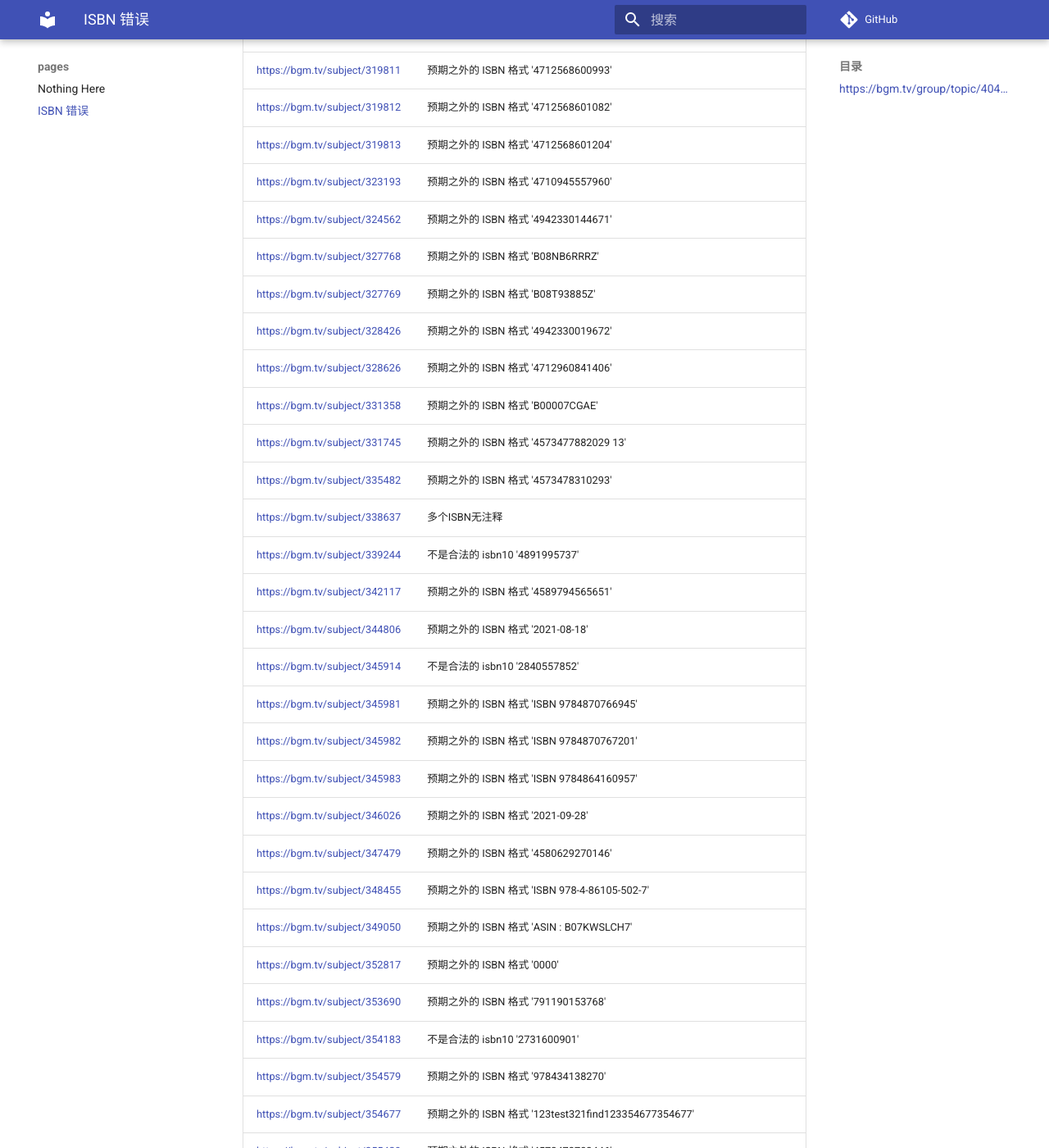
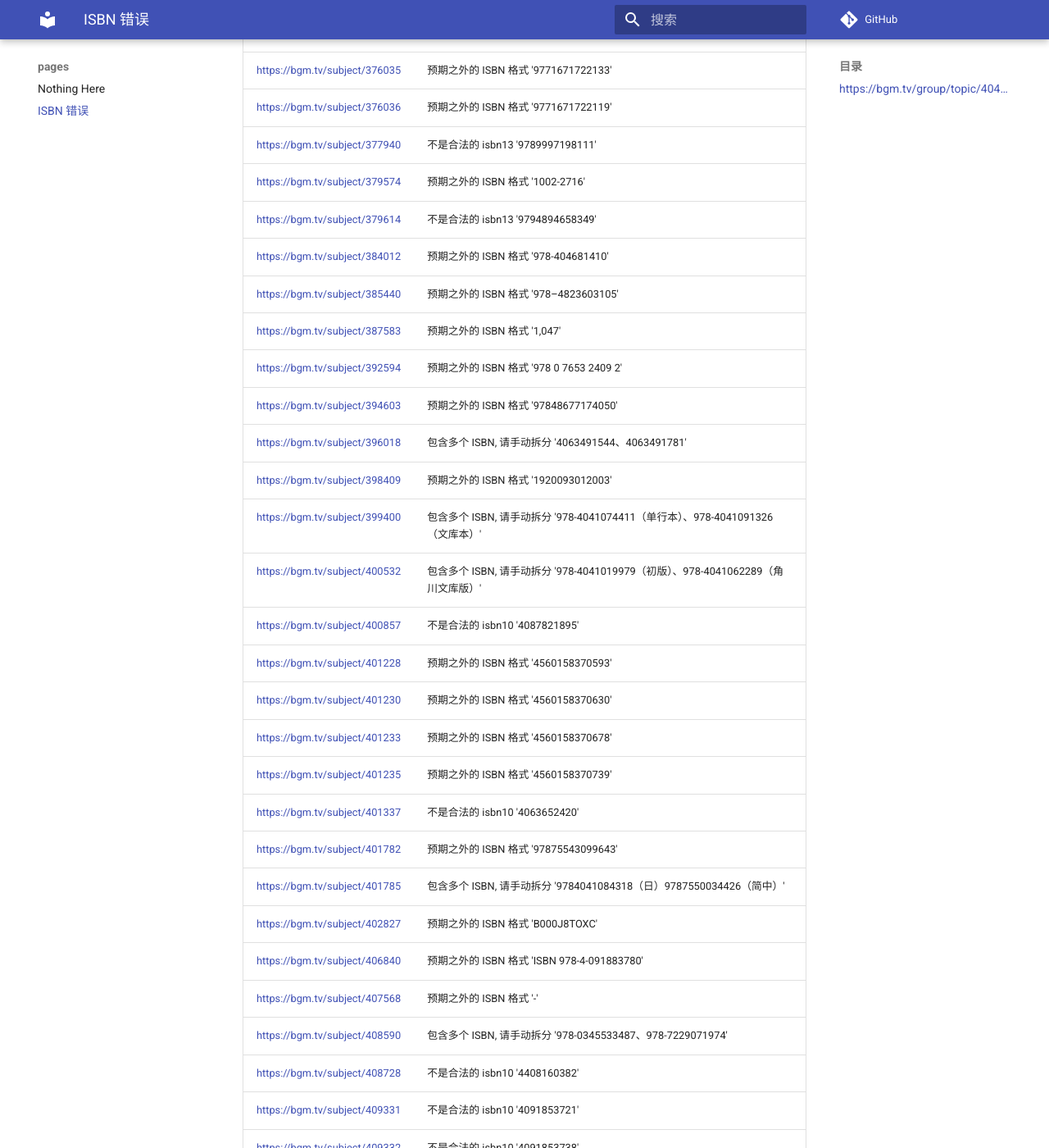
Before and after one commit to trim21/bangumi-pages, an MkDocs documentation site: the page built from docs/isbn.md, in a window 1280 px wide and 1400 px high, scrolled down 3822 px. Shown: the whole window at 82% size. Built offline with MkDocs 1.6.1 and Material for MkDocs 9.7.7, drawn with Linux system fonts in a browser that asks for light colours; comment, search, counter and statistics services are not loaded; some of the changed text lies outside the part shown.

Commit message:
update isbn.md

```diff
--- a/docs/isbn.md
+++ b/docs/isbn.md
@@ -65,76 +65,27 @@ total 375
 | <https://bgm.tv/subject/255084> | 不是合法的 isbn10 '6000043278' |
 | <https://bgm.tv/subject/256392> | 预期之外的 ISBN 格式 'B00HRRNED4' |
 | <https://bgm.tv/subject/269433> | 预期之外的 ISBN 格式 '4712568602348' |
-| <https://bgm.tv/subject/294211> | 预期之外的 ISBN 格式 '4571495880553' |
-| <https://bgm.tv/subject/298081> | 预期之外的 ISBN 格式 '4942330125915' |
-| <https://bgm.tv/subject/300549> | 预期之外的 ISBN 格式 '上册：9784757501683' |
 | <https://bgm.tv/subject/302237> | 预期之外的 ISBN 格式 'B07YNMMN21' |
 | <https://bgm.tv/subject/303574> | 包含多个 ISBN, 请手动拆分 '1-56389-488-2, 1-56389-743-1, 1-4012-0411-2' |
 | <https://bgm.tv/subject/306331> | 预期之外的 ISBN 格式 '4712568600900' |
 | <https://bgm.tv/subject/309920> | 多个ISBN无注释 |
-| <https://bgm.tv/subject/309925> | 多个ISBN无注释 |
 | <https://bgm.tv/subject/310360> | 预期之外的 ISBN 格式 '4712831760614' |
-| <https://bgm.tv/subject/310776> | 预期之外的 ISBN 格式 '4562199505583' |
 | <https://bgm.tv/subject/311159> | 包含多个 ISBN, 请手动拆分 'ISBN 978-4093792646（上） ISBN 978-4093792653（下） ISBN 978-4101369242（文庫本）' |
-| <https://bgm.tv/subject/311387> | 包含多个 ISBN, 请手动拆分 '9789578749917 / 9787554305584' |
-| <https://bgm.tv/subject/311388> | 包含多个 ISBN, 请手动拆分 '9789578749924 / 9787554305591' |
-| <https://bgm.tv/subject/311389> | 包含多个 ISBN, 请手动拆分 '9789578749931 / 9787554306116' |
-| <https://bgm.tv/subject/311390> | 包含多个 ISBN, 请手动拆分 '9789578749948 / 9787554307267' |
-| <https://bgm.tv/subject/311391> | 包含多个 ISBN, 请手动拆分 '9789578749955 / 9787554307588' |
 | <https://bgm.tv/subject/311443> | 预期之外的 ISBN 格式 '9771671688187' |
 | <https://bgm.tv/subject/319809> | 预期之外的 ISBN 格式 '4712568600634' |
 | <https://bgm.tv/subject/319811> | 预期之外的 ISBN 格式 '4712568600993' |
 | <https://bgm.tv/subject/319812> | 预期之外的 ISBN 格式 '4712568601082' |
 | <https://bgm.tv/subject/319813> | 预期之外的 ISBN 格式 '4712568601204' |
 | <https://bgm.tv/subject/323193> | 预期之外的 ISBN 格式 '4710945557960' |
-| <https://bgm.tv/subject/324562> | 预期之外的 ISBN 格式 '4942330144671' |
-| <https://bgm.tv/subject/327768> | 预期之外的 ISBN 格式 'B08NB6RRRZ' |
-| <https://bgm.tv/subject/327769> | 预期之外的 ISBN 格式 'B08T93885Z' |
-| <https://bgm.tv/subject/328426> | 预期之外的 ISBN 格式 '4942330019672' |
 | <https://bgm.tv/subject/328626> | 预期之外的 ISBN 格式 '4712960841406' |
-| <https://bgm.tv/subject/331358> | 预期之外的 ISBN 格式 'B00007CGAE' |
-| <https://bgm.tv/subject/331745> | 预期之外的 ISBN 格式 '4573477882029 13' |
-| <https://bgm.tv/subject/335482> | 预期之外的 ISBN 格式 '4573478310293' |
-| <https://bgm.tv/subject/338637> | 多个ISBN无注释 |
-| <https://bgm.tv/subject/339244> | 不是合法的 isbn10 '4891995737' |
-| <https://bgm.tv/subject/342117> | 预期之外的 ISBN 格式 '4589794565651' |
-| <https://bgm.tv/subject/344806> | 预期之外的 ISBN 格式 '2021-08-18' |
-| <https://bgm.tv/subject/345914> | 不是合法的 isbn10 '2840557852' |
-| <https://bgm.tv/subject/345981> | 预期之外的 ISBN 格式 'ISBN 9784870766945' |
-| <https://bgm.tv/subject/345982> | 预期之外的 ISBN 格式 'ISBN 9784870767201' |
-| <https://bgm.tv/subject/345983> | 预期之外的 ISBN 格式 'ISBN 9784864160957' |
-| <https://bgm.tv/subject/346026> | 预期之外的 ISBN 格式 '2021-09-28' |
-| <https://bgm.tv/subject/347479> | 预期之外的 ISBN 格式 '4580629270146' |
-| <https://bgm.tv/subject/348455> | 预期之外的 ISBN 格式 'ISBN 978-4-86105-502-7' |
-| <https://bgm.tv/subject/349050> | 预期之外的 ISBN 格式 'ASIN  :  B07KWSLCH7' |
-| <https://bgm.tv/subject/352817> | 预期之外的 ISBN 格式 '0000' |
-| <https://bgm.tv/subject/353690> | 预期之外的 ISBN 格式 '791190153768' |
-| <https://bgm.tv/subject/354183> | 不是合法的 isbn10 '2731600901' |
-| <https://bgm.tv/subject/354579> | 预期之外的 ISBN 格式 '978434138270' |
 | <https://bgm.tv/subject/354677> | 预期之外的 ISBN 格式 '123test321find123354677354677' |
 | <https://bgm.tv/subject/355429> | 预期之外的 ISBN 格式 '4573478703446' |
-| <https://bgm.tv/subject/356862> | 预期之外的 ISBN 格式 '978486436' |
-| <https://bgm.tv/subject/357043> | 预期之外的 ISBN 格式 '978-409127368' |
-| <https://bgm.tv/subject/357723> | 预期之外的 ISBN 格式 '12015525' |
-| <https://bgm.tv/subject/357757> | 不是合法的 isbn13 '9784790120017' |
 | <https://bgm.tv/subject/360618> | 预期之外的 ISBN 格式 'A000219082' |
-| <https://bgm.tv/subject/363675> | 预期之外的 ISBN 格式 '978-433190201' |
 | <https://bgm.tv/subject/365991> | 预期之外的 ISBN 格式 '471094556107-3' |
 | <https://bgm.tv/subject/365994> | 预期之外的 ISBN 格式 '471060104454-4' |
-| <https://bgm.tv/subject/367173> | 预期之外的 ISBN 格式 '978-537143218' |
-| <https://bgm.tv/subject/373169> | 预期之外的 ISBN 格式 '978-479921332' |
-| <https://bgm.tv/subject/375422> | 包含多个 ISBN, 请手动拆分 'ISBN-10：4091368891/ISBN-13：978-4091368898' |
-| <https://bgm.tv/subject/375423> | 包含多个 ISBN, 请手动拆分 'ISBN-10：4091368905/SBN-13：978-4091368904' |
-| <https://bgm.tv/subject/375424> | 包含多个 ISBN, 请手动拆分 'ISBN-10：4091382436/ISBN-13：978-4091382436' |
 | <https://bgm.tv/subject/376035> | 预期之外的 ISBN 格式 '9771671722133' |
 | <https://bgm.tv/subject/376036> | 预期之外的 ISBN 格式 '9771671722119' |
-| <https://bgm.tv/subject/376732> | 预期之外的 ISBN 格式 '4580113653820' |
-| <https://bgm.tv/subject/377055> | 预期之外的 ISBN 格式 '4580113654216' |
-| <https://bgm.tv/subject/377501> | 不是合法的 isbn13 '9784757509464' |
-| <https://bgm.tv/subject/377815> | 预期之外的 ISBN 格式 '4560158370920' |
 | <https://bgm.tv/subject/377940> | 不是合法的 isbn13 '9789997198111' |
-| <https://bgm.tv/subject/379387> | 预期之外的 ISBN 格式 '502043391' |
-| <https://bgm.tv/subject/379526> | 不是合法的 isbn10 '4873069180' |
 | <https://bgm.tv/subject/379574> | 预期之外的 ISBN 格式 '1002-2716' |
 | <https://bgm.tv/subject/379614> | 不是合法的 isbn13 '9794894658349' |
 | <https://bgm.tv/subject/384012> | 预期之外的 ISBN 格式 '978-404681410' |
@@ -207,7 +158,6 @@ total 375
 | <https://bgm.tv/subject/422390> | 预期之外的 ISBN 格式 '4712831765060' |
 | <https://bgm.tv/subject/422456> | 预期之外的 ISBN 格式 '无' |
 | <https://bgm.tv/subject/422730> | 预期之外的 ISBN 格式 '无' |
-| <https://bgm.tv/subject/423111> | 预期之外的 ISBN 格式 '无' |
 | <https://bgm.tv/subject/423984> | 预期之外的 ISBN 格式 '185006330001' |
 | <https://bgm.tv/subject/423996> | 预期之外的 ISBN 格式 '978-404737415' |
 | <https://bgm.tv/subject/424013> | 预期之外的 ISBN 格式 'ISBN 4829191074' |
@@ -355,7 +305,6 @@ total 375
 | <https://bgm.tv/subject/477474> | 预期之外的 ISBN 格式 '-' |
 | <https://bgm.tv/subject/478077> | 包含多个 ISBN, 请手动拆分 '9784591167984 [日] / 9789577415905 [繁中]' |
 | <https://bgm.tv/subject/478450> | 不是合法的 isbn10 '4757526341' |
-| <https://bgm.tv/subject/480075> | 不是合法的 isbn13 '9782200616155' |
 | <https://bgm.tv/subject/480318> | 预期之外的 ISBN 格式 'B00X53ZJ2I' |
 | <https://bgm.tv/subject/482284> | 预期之外的 ISBN 格式 '4589524804548' |
 | <https://bgm.tv/subject/484276> | 预期之外的 ISBN 格式 '-' |
@@ -365,14 +314,11 @@ total 375
 | <https://bgm.tv/subject/490219> | 预期之外的 ISBN 格式 '978160900523' |
 | <https://bgm.tv/subject/490319> | 预期之外的 ISBN 格式 '4713006557497' |
 | <https://bgm.tv/subject/494273> | 预期之外的 ISBN 格式 '4942330254912' |
-| <https://bgm.tv/subject/497244> | 重复出现的 ISBN '9787544701426' |
 | <https://bgm.tv/subject/498943> | 预期之外的 ISBN 格式 '0193-610462-3041' |
-| <https://bgm.tv/subject/499659> | 不是合法的 isbn13 '9784168210091' |
 | <https://bgm.tv/subject/503821> | 不是合法的 isbn10 '4098602094' |
 | <https://bgm.tv/subject/503822> | 不是合法的 isbn10 '4098603237' |
 | <https://bgm.tv/subject/503823> | 不是合法的 isbn10 '4098604487' |
 | <https://bgm.tv/subject/507182> | 预期之外的 ISBN 格式 '4713006557817' |
-| <https://bgm.tv/subject/507686> | 不是合法的 isbn13 '9787541501261' |
 | <https://bgm.tv/subject/508833> | 预期之外的 ISBN 格式 '-' |
 | <https://bgm.tv/subject/508834> | 预期之外的 ISBN 格式 '-' |
 | <https://bgm.tv/subject/509615> | 预期之外的 ISBN 格式 '-' |
```
Also changed, not shown: other parts of docs/isbn.md (+1 -1 lines).
